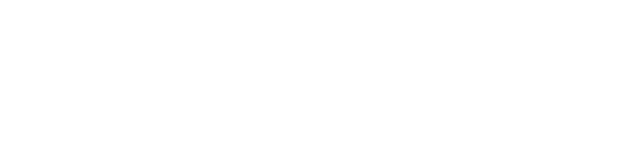
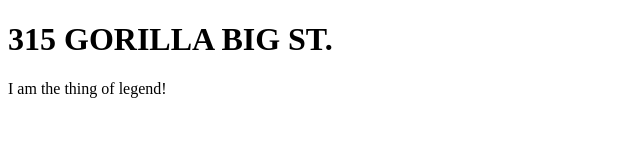
Before and after one commit to MarkHines/Unit1.BakedPotatoes, a plain HTML site: page index.html in a window 1280 px wide. Shown: the whole page, without its empty margins (0-640 px from the left). Drawn offline with Linux system fonts and the light colour scheme.

Commit message:
add basic template for header and paragraph

```diff
--- a/index.html
+++ b/index.html
@@ -1,2 +1,10 @@
 <!DOCTYPE html>
-<html></html>
+<html>
+  <head>
+    <title>Homepage</title>
+  </head>
+  <body>
+    <h1>315 GORILLA BIG ST.</h1>
+    <p>I am the thing of legend!</p>
+  </body>
+</html>
```
